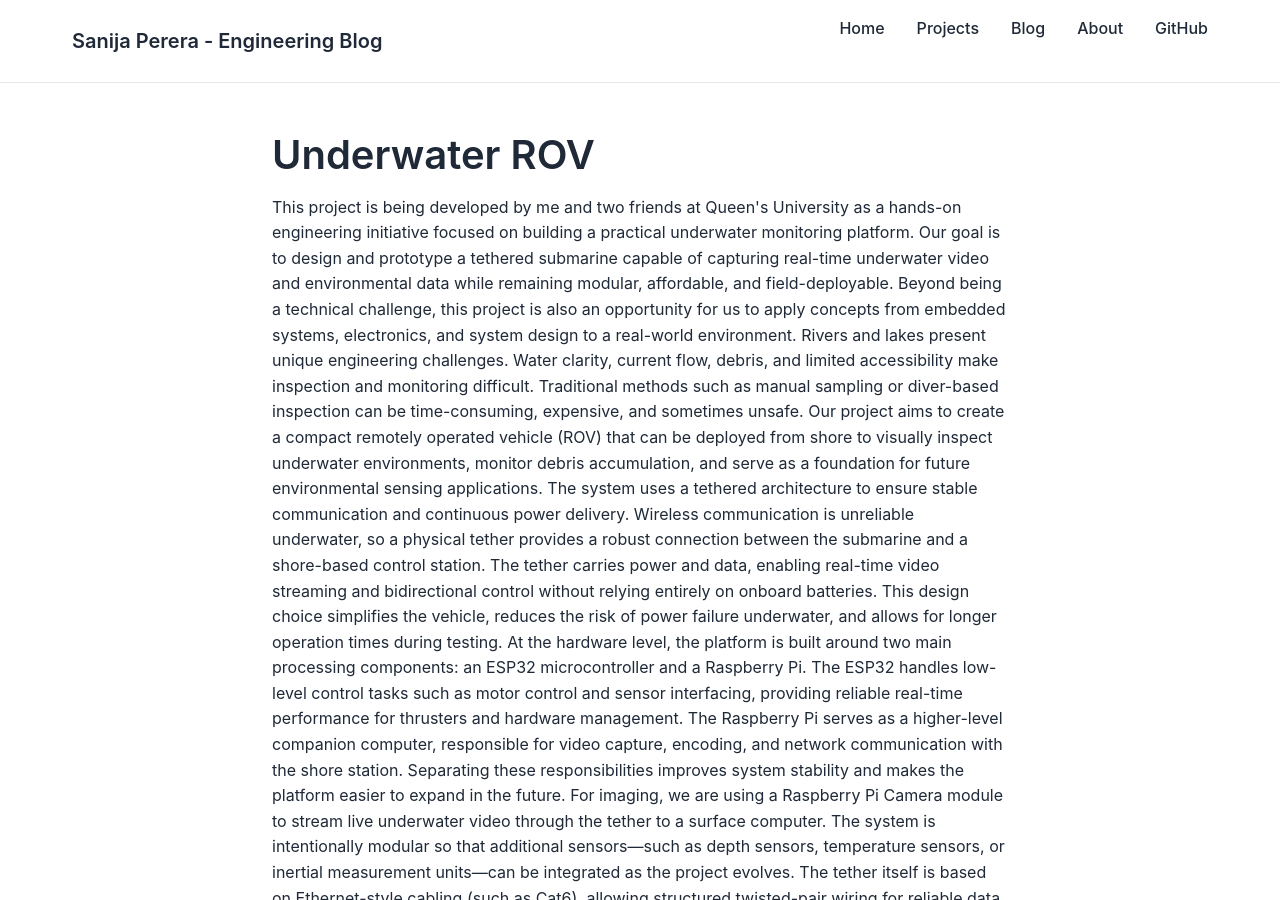
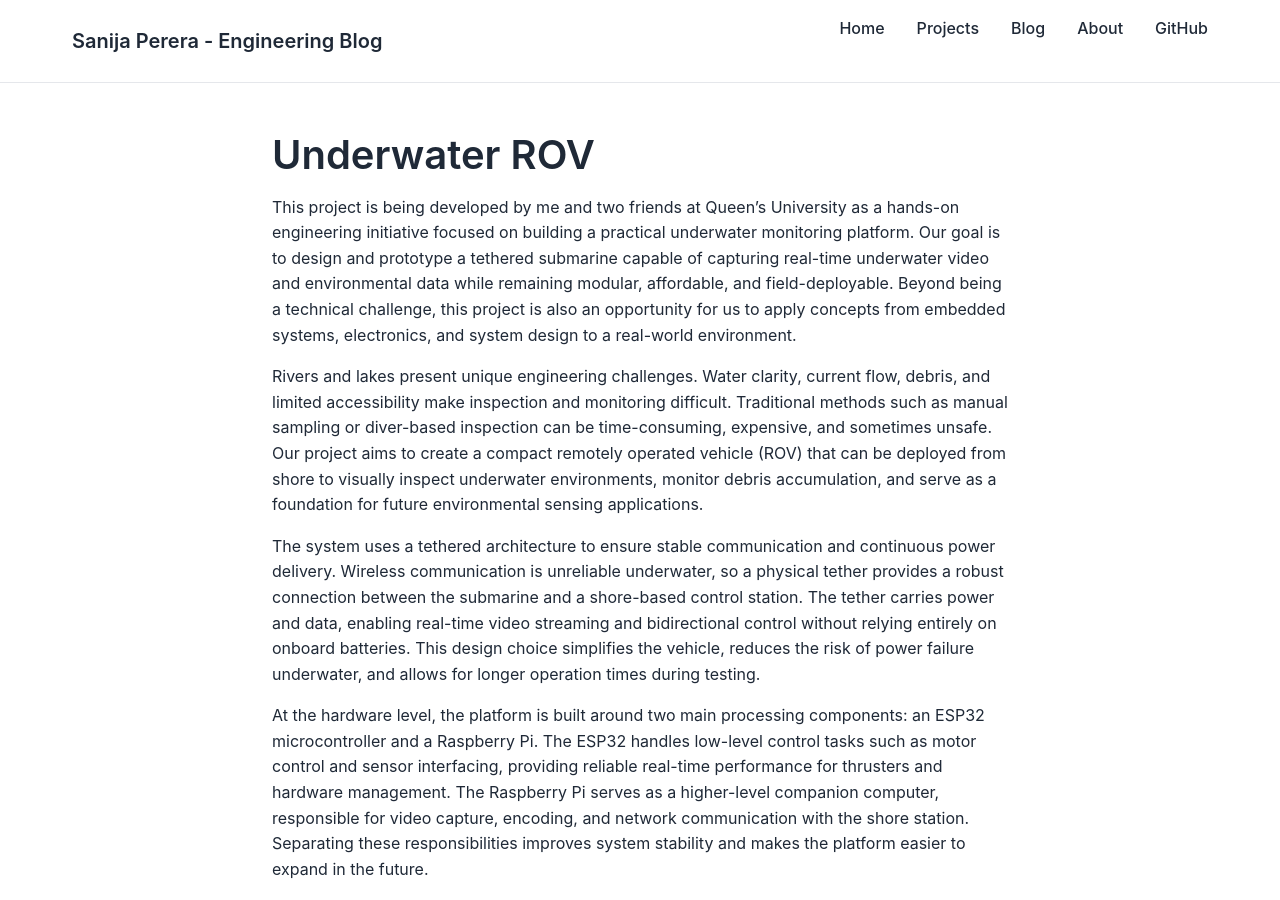
Before and after one commit to saper6569/blog-site, a Jekyll site: the page built from underwater-rov.md, in a window 1280 px wide and 900 px high. Built offline with Jekyll 4.4.1, drawn with Linux system fonts in a browser that asks for light colours; some of the changed text lies outside the part shown.

Commit message:
format change

```diff
--- a/underwater-rov.md
+++ b/underwater-rov.md
@@ -3,25 +3,21 @@ layout: default
 title: Underwater ROV
 ---
 
-<div class="project-page">
-    <h1>Underwater ROV</h1>
+# Underwater ROV
 
 
-    This project is being developed by me and two friends at Queen's University as a hands-on engineering initiative focused on building a practical underwater monitoring platform. Our goal is to design and prototype a tethered submarine capable of capturing real-time underwater video and environmental data while remaining modular, affordable, and field-deployable. Beyond being a technical challenge, this project is also an opportunity for us to apply concepts from embedded systems, electronics, and system design to a real-world environment.
+This project is being developed by me and two friends at Queen's University as a hands-on engineering initiative focused on building a practical underwater monitoring platform. Our goal is to design and prototype a tethered submarine capable of capturing real-time underwater video and environmental data while remaining modular, affordable, and field-deployable. Beyond being a technical challenge, this project is also an opportunity for us to apply concepts from embedded systems, electronics, and system design to a real-world environment.
 
-    Rivers and lakes present unique engineering challenges. Water clarity, current flow, debris, and limited accessibility make inspection and monitoring difficult. Traditional methods such as manual sampling or diver-based inspection can be time-consuming, expensive, and sometimes unsafe. Our project aims to create a compact remotely operated vehicle (ROV) that can be deployed from shore to visually inspect underwater environments, monitor debris accumulation, and serve as a foundation for future environmental sensing applications.
+Rivers and lakes present unique engineering challenges. Water clarity, current flow, debris, and limited accessibility make inspection and monitoring difficult. Traditional methods such as manual sampling or diver-based inspection can be time-consuming, expensive, and sometimes unsafe. Our project aims to create a compact remotely operated vehicle (ROV) that can be deployed from shore to visually inspect underwater environments, monitor debris accumulation, and serve as a foundation for future environmental sensing applications.
 
-    The system uses a tethered architecture to ensure stable communication and continuous power delivery. Wireless communication is unreliable underwater, so a physical tether provides a robust connection between the submarine and a shore-based control station. The tether carries power and data, enabling real-time video streaming and bidirectional control without relying entirely on onboard batteries. This design choice simplifies the vehicle, reduces the risk of power failure underwater, and allows for longer operation times during testing.
+The system uses a tethered architecture to ensure stable communication and continuous power delivery. Wireless communication is unreliable underwater, so a physical tether provides a robust connection between the submarine and a shore-based control station. The tether carries power and data, enabling real-time video streaming and bidirectional control without relying entirely on onboard batteries. This design choice simplifies the vehicle, reduces the risk of power failure underwater, and allows for longer operation times during testing.
 
-    At the hardware level, the platform is built around two main processing components: an ESP32 microcontroller and a Raspberry Pi. The ESP32 handles low-level control tasks such as motor control and sensor interfacing, providing reliable real-time performance for thrusters and hardware management. The Raspberry Pi serves as a higher-level companion computer, responsible for video capture, encoding, and network communication with the shore station. Separating these responsibilities improves system stability and makes the platform easier to expand in the future.
+At the hardware level, the platform is built around two main processing components: an ESP32 microcontroller and a Raspberry Pi. The ESP32 handles low-level control tasks such as motor control and sensor interfacing, providing reliable real-time performance for thrusters and hardware management. The Raspberry Pi serves as a higher-level companion computer, responsible for video capture, encoding, and network communication with the shore station. Separating these responsibilities improves system stability and makes the platform easier to expand in the future.
 
-    For imaging, we are using a Raspberry Pi Camera module to stream live underwater video through the tether to a surface computer. The system is intentionally modular so that additional sensors—such as depth sensors, temperature sensors, or inertial measurement units—can be integrated as the project evolves.
+For imaging, we are using a Raspberry Pi Camera module to stream live underwater video through the tether to a surface computer. The system is intentionally modular so that additional sensors, such as depth sensors, temperature sensors, or inertial measurement units, can be integrated as the project evolves.
 
-    The tether itself is based on Ethernet-style cabling (such as Cat6), allowing structured twisted-pair wiring for reliable data transmission and simplified integration with standard networking hardware. We are carefully considering voltage drop, waterproofing, mechanical strain relief, and buoyancy to ensure the system can operate reliably in real conditions.
+The tether itself is based on Ethernet-style cabling (such as Cat6), allowing structured twisted-pair wiring for reliable data transmission and simplified integration with standard networking hardware. We are carefully considering voltage drop, waterproofing, mechanical strain relief, and buoyancy to ensure the system can operate reliably in real conditions.
 
-    Once the prototype is fully assembled and tested, we hope to deploy and test it in the lake in Kingston to evaluate performance in a real aquatic environment. Field testing will allow us to assess video quality, tether handling, maneuverability, and overall system robustness outside of a lab setting.
+Once the prototype is fully assembled and tested, we hope to deploy and test it in the lake in Kingston to evaluate performance in a real aquatic environment. Field testing will allow us to assess video quality, tether handling, maneuverability, and overall system robustness outside of a lab setting.
 
-    Overall, this project represents a collaborative effort to design, build, and test a functional underwater robotic platform from the ground up. It combines embedded systems, networking, power distribution, and mechanical design into a cohesive system—and serves as a stepping stone toward more advanced environmental monitoring and autonomous underwater technologies.
-
-
-</div>
+Overall, this project represents a collaborative effort to design, build, and test a functional underwater robotic platform from the ground up. It combines embedded systems, networking, power distribution, and mechanical design into a cohesive system—and serves as a stepping stone toward more advanced environmental monitoring and autonomous underwater technologies.
```
